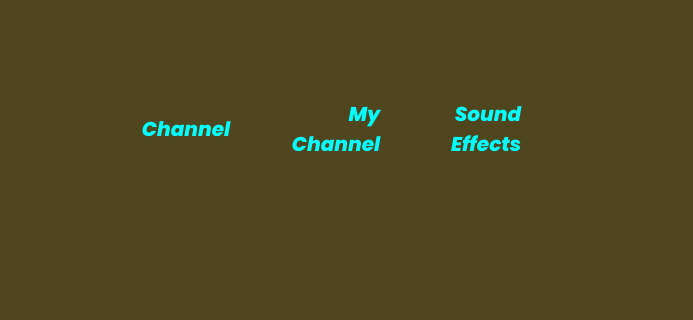
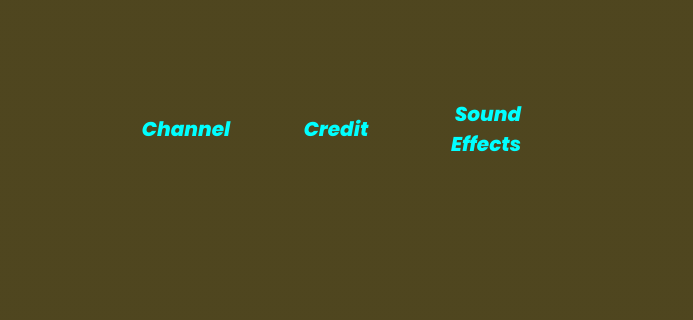
Before and after one commit to OfferedTooth366/Bebu, a plain HTML site: page index.html in a window 1280 px wide. Shown: the part 470-790 px from the top of the page, 304-997 px from the left. Drawn offline with Linux system fonts and the light colour scheme.

Commit message:
Update index.html

```diff
--- a/index.html
+++ b/index.html
@@ -26,7 +26,7 @@
 
                     <li><a href="SE.html" target = "_blank" id="home">Sound Effects</a></li>
                     <li><a href="https://www.youtube.com/c/BebuOfficial/featured"target="_blank" id="channel">Channel</a></li>
-                    <li><a href="https://www.youtube.com/c/OfferedTooth366" target="_blank"id="mychannel">My Channel</a></li>
+                    <li><a href="https://www.youtube.com/c/OfferedTooth366" target="_blank"id="mychannel">Credit</a></li>
 
                 </ul>
         </div>
```
